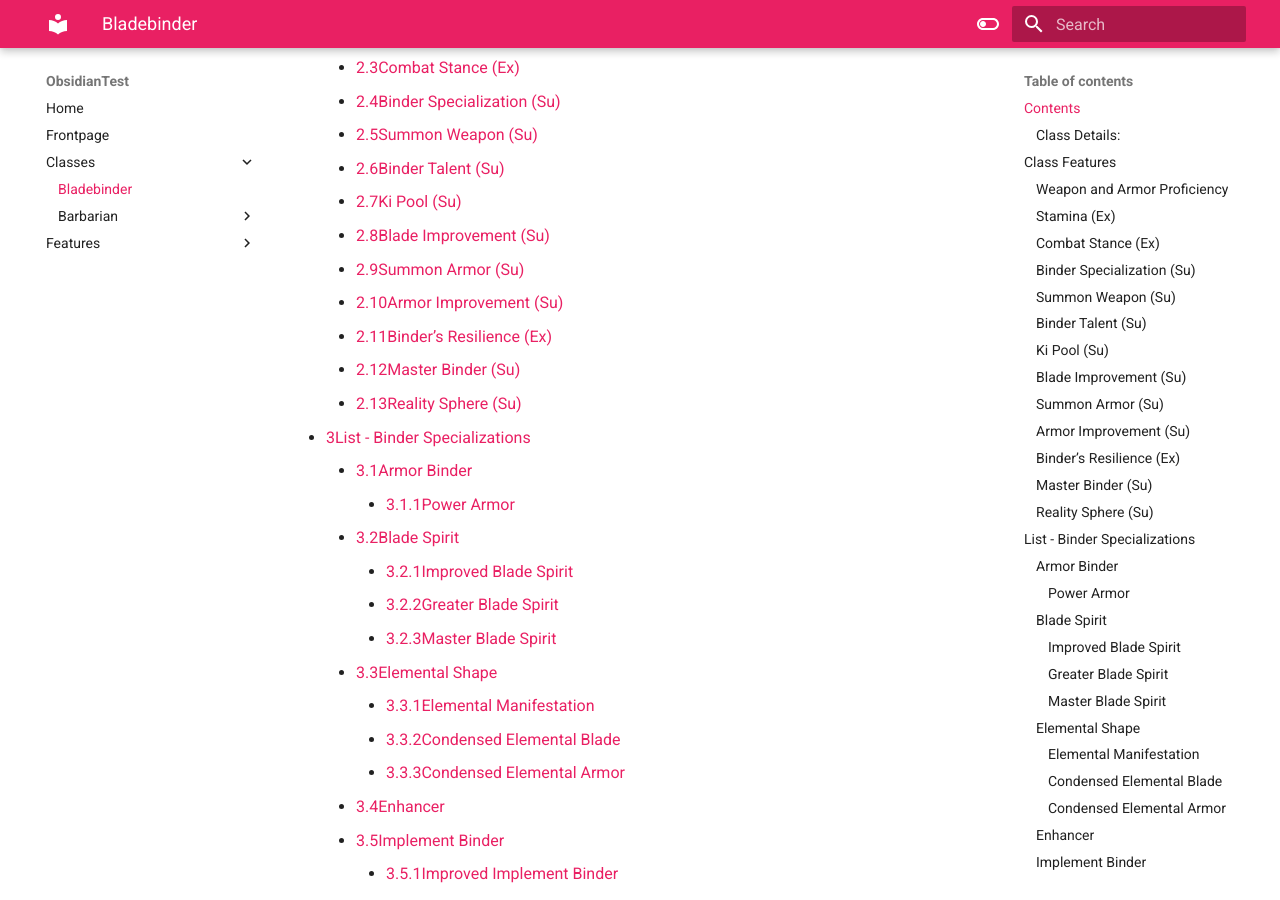
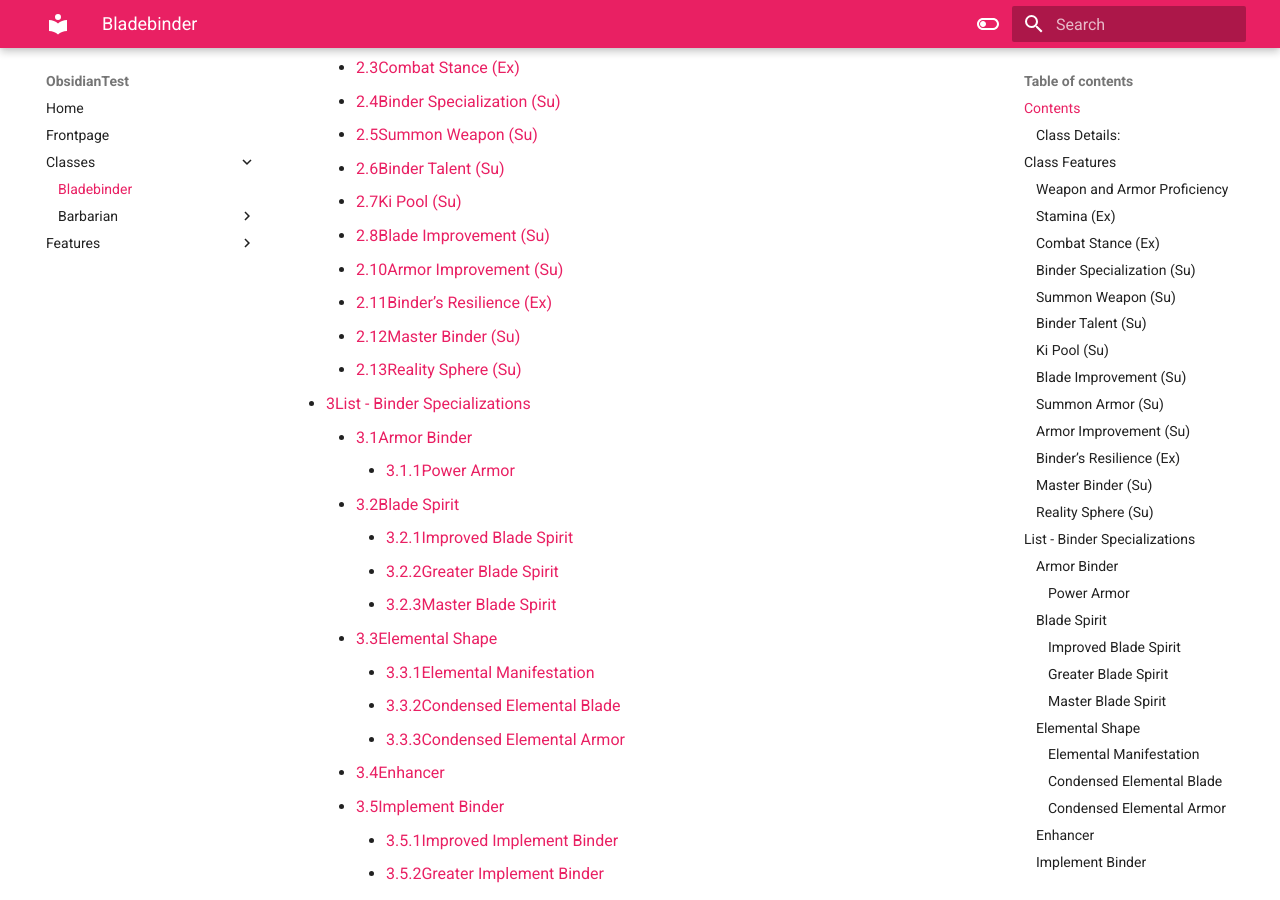
Before and after one commit to clandowski/ObsidianTest, an MkDocs documentation site: the page built from docs/Classes/Bladebinder.md, in a window 1280 px wide and 900 px high, scrolled down 310 px. Built offline with MkDocs 1.6.1 and Material for MkDocs 9.7.7, drawn with Linux system fonts in a browser that asks for light colours; comment, search, counter and statistics services are not loaded.

Commit message:
vault backup: 2023-02-06 12:45:16

```diff
--- a/docs/Classes/Bladebinder.md
+++ b/docs/Classes/Bladebinder.md
@@ -12,7 +12,6 @@
     -   [2.6Binder Talent (Su)](https://niched20.miraheze.org/wiki/Classes/Blade_Binder#Binder_Talent_(Su))
     -   [2.7Ki Pool (Su)](https://niched20.miraheze.org/wiki/Classes/Blade_Binder#Ki_Pool_(Su))
     -   [2.8Blade Improvement (Su)](https://niched20.miraheze.org/wiki/Classes/Blade_Binder#Blade_Improvement_(Su))
-    -   [2.9Summon Armor (Su)](https://niched20.miraheze.org/wiki/Classes/Blade_Binder#Summon_Armor_(Su))
     -   [2.10Armor Improvement (Su)](https://niched20.miraheze.org/wiki/Classes/Blade_Binder#Armor_Improvement_(Su))
     -   [2.11Binder’s Resilience (Ex)](https://niched20.miraheze.org/wiki/Classes/Blade_Binder#Binder%E2%80%99s_Resilience_(Ex))
     -   [2.12Master Binder (Su)](https://niched20.miraheze.org/wiki/Classes/Blade_Binder#Master_Binder_(Su))
```
